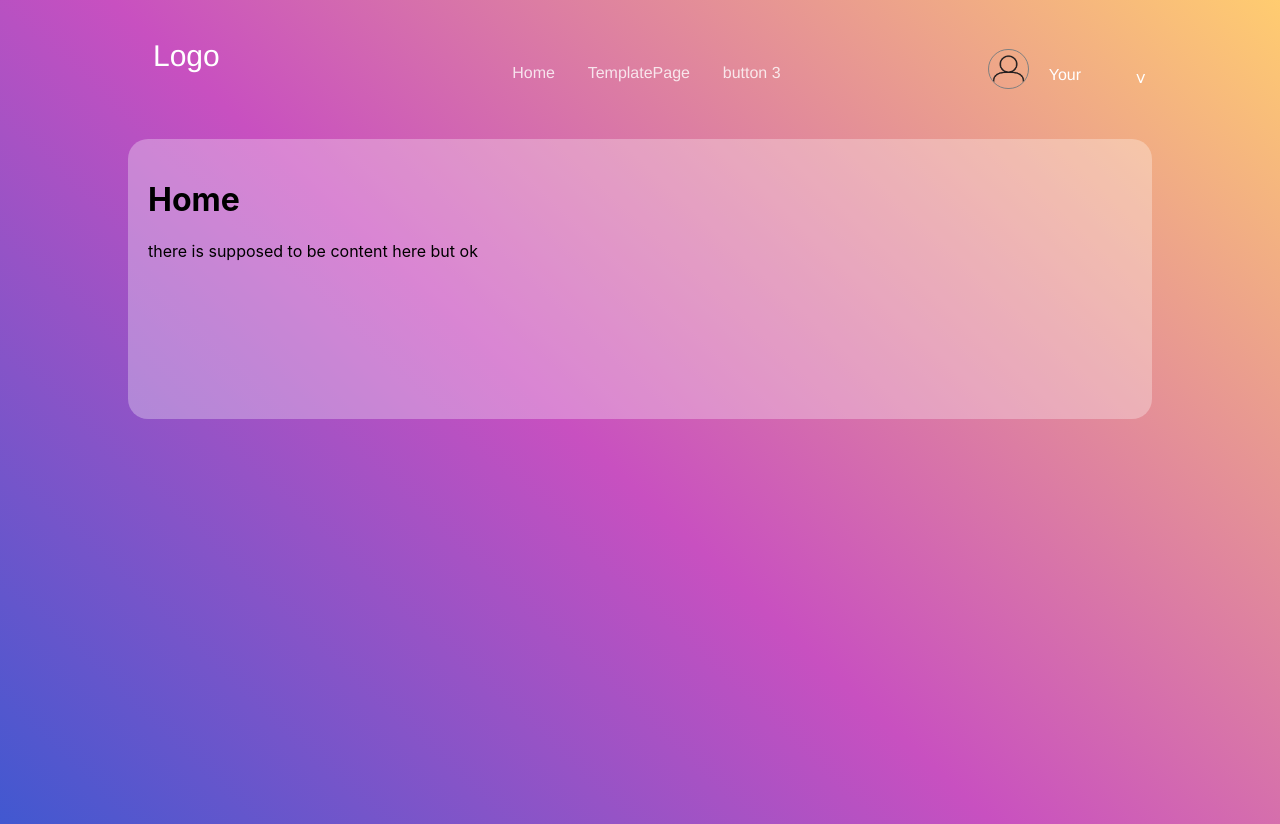
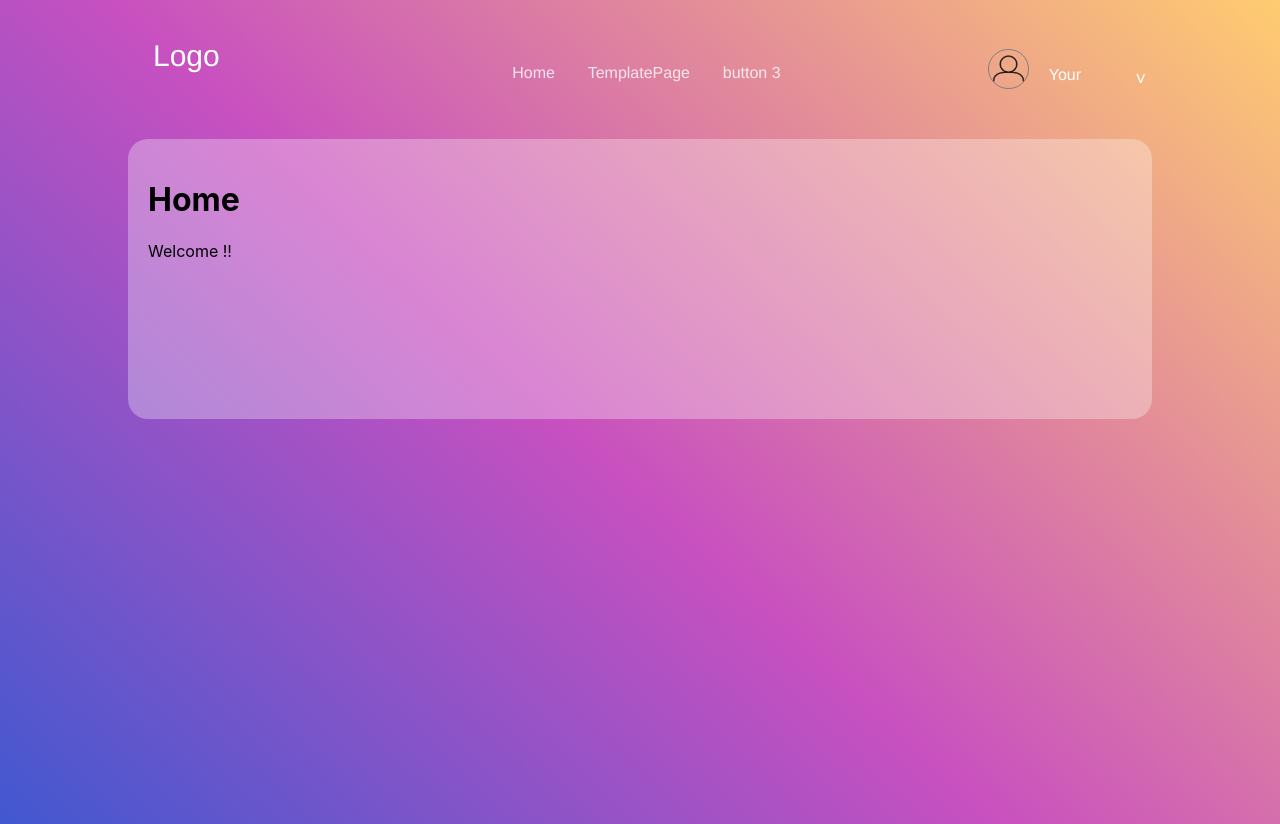
Before and after one commit to lihowithpearl/DreamDash, a React (Create React App) app: page / in a window 1280 px wide. Built offline with nearby package versions, Linux system fonts and the light colour scheme.

Commit message:
Update home.js

```diff
--- a/src/pages/home/home.js
+++ b/src/pages/home/home.js
@@ -10,7 +10,7 @@ const Home = () => {
     return (
     <div class="home">
         <h1>Home</h1>
-        <div>there is supposed to be content here but ok</div>
+        <div>Welcome !!</div>
     </div>
 
     );
```
